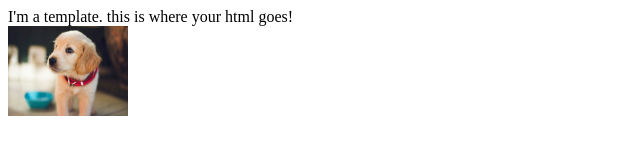
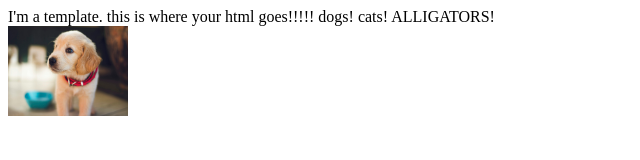
Before and after one commit to hjshu/harmonic-collection-entry, a plain HTML site: page index.html in a window 1280 px wide. Shown: the whole page, without its empty margins (0-640 px from the left). Drawn offline with Linux system fonts and the light colour scheme.

Commit message:
updated html with ALLIGATOR text

```diff
--- a/index.html
+++ b/index.html
@@ -8,7 +8,7 @@
   </head>
   <body>
     <div>
-      I'm a template. this is where your html goes!
+      I'm a template. this is where your html goes!!!!! dogs! cats! ALLIGATORS!
       <div><img src="img/puppy.jpg" width="120" height="90" alt="HTML Dog"></div>
     </div>
   </body>
```
